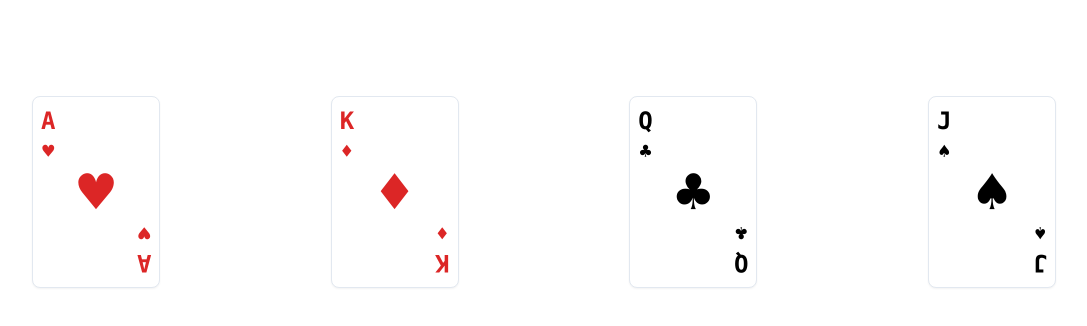
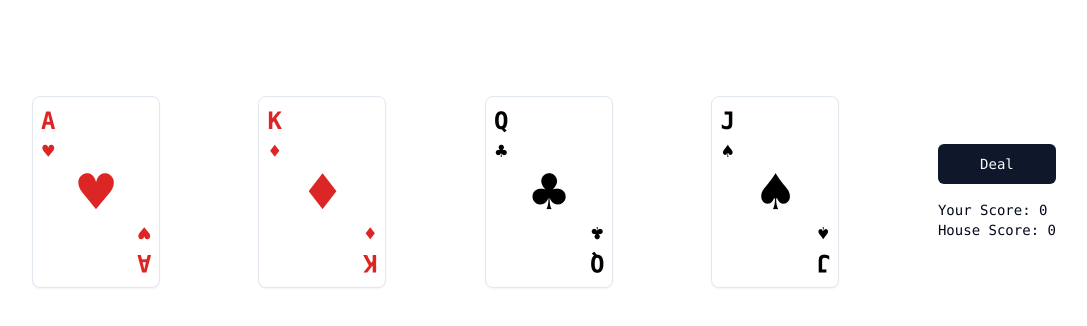
Before and after one commit to msmithburger/blackjack, a Next.js app: page / in a window 1280 px wide. Shown: the top 326 px of the page, without its empty margins (96-1183 px from the left). Built offline with nearby package versions, Linux system fonts and the light colour scheme.

Commit message:
feat: adding controls and game state provider

```diff
--- a/src/app/page.tsx
+++ b/src/app/page.tsx
@@ -1,14 +1,19 @@
+import Controls from "@/components/Controls";
 import PlayingCard from "@/components/PlayingCard";
-import Image from "next/image";
+import { GameProvider } from "@/providers/GameProvider";
 
 export default function Home() {
   return (
     <main className="flex min-h-screen flex-col items-center justify-between p-24">
       <div className="z-10 w-full max-w-5xl items-center justify-between font-mono text-sm lg:flex">
-        <PlayingCard suit="hearts" value="A" />
-        <PlayingCard suit="diamonds" value="K" />
-        <PlayingCard suit="clubs" value="Q" />
-        <PlayingCard suit="spades" value="J" />
+        <GameProvider>
+          <PlayingCard suit="hearts" value="A" />
+          <PlayingCard suit="diamonds" value="K" />
+          <PlayingCard suit="clubs" value="Q" />
+          <PlayingCard suit="spades" value="J" />
+
+          <Controls />
+        </GameProvider>
       </div>
     </main>
   );
--- /dev/null
+++ b/src/components/Controls.tsx
@@ -0,0 +1,42 @@
+"use client";
+
+import { Button } from "./ui/button";
+import { useGame } from "@/providers/GameProvider";
+
+export default function Controls() {
+  const { gameState, playerScore, houseScore, startGame, hit, stand } =
+    useGame();
+
+  return (
+    <div className="flex flex-col space-y-4">
+      {gameState === "initial" && (
+        <Button variant="default" onClick={startGame}>
+          Deal
+        </Button>
+      )}
+
+      {gameState === "playing" && (
+        <>
+          <Button variant="secondary" onClick={hit}>
+            Hit
+          </Button>
+          <Button variant="secondary" onClick={stand}>
+            Stand
+          </Button>
+        </>
+      )}
+
+      {gameState === "ended" && (
+        <Button variant="default" onClick={startGame}>
+          New Game
+        </Button>
+      )}
+
+      {/* Display scores and game result */}
+      <div>
+        <p>Your Score: {playerScore}</p>
+        <p>House Score: {houseScore}</p>
+      </div>
+    </div>
+  );
+}
--- /dev/null
+++ b/src/components/ui/button.tsx
@@ -0,0 +1,56 @@
+import * as React from "react"
+import { Slot } from "@radix-ui/react-slot"
+import { cva, type VariantProps } from "class-variance-authority"
+
+import { cn } from "@/lib/utils"
+
+const buttonVariants = cva(
+  "inline-flex items-center justify-center whitespace-nowrap rounded-md text-sm font-medium ring-offset-background transition-colors focus-visible:outline-none focus-visible:ring-2 focus-visible:ring-ring focus-visible:ring-offset-2 disabled:pointer-events-none disabled:opacity-50",
+  {
+    variants: {
+      variant: {
+        default: "bg-primary text-primary-foreground hover:bg-primary/90",
+        destructive:
+          "bg-destructive text-destructive-foreground hover:bg-destructive/90",
+        outline:
+          "border border-input bg-background hover:bg-accent hover:text-accent-foreground",
+        secondary:
+          "bg-secondary text-secondary-foreground hover:bg-secondary/80",
+        ghost: "hover:bg-accent hover:text-accent-foreground",
+        link: "text-primary underline-offset-4 hover:underline",
+      },
+      size: {
+        default: "h-10 px-4 py-2",
+        sm: "h-9 rounded-md px-3",
+        lg: "h-11 rounded-md px-8",
+        icon: "h-10 w-10",
+      },
+    },
+    defaultVariants: {
+      variant: "default",
+      size: "default",
+    },
+  }
+)
+
+export interface ButtonProps
+  extends React.ButtonHTMLAttributes<HTMLButtonElement>,
+    VariantProps<typeof buttonVariants> {
+  asChild?: boolean
+}
+
+const Button = React.forwardRef<HTMLButtonElement, ButtonProps>(
+  ({ className, variant, size, asChild = false, ...props }, ref) => {
+    const Comp = asChild ? Slot : "button"
+    return (
+      <Comp
+        className={cn(buttonVariants({ variant, size, className }))}
+        ref={ref}
+        {...props}
+      />
+    )
+  }
+)
+Button.displayName = "Button"
+
+export { Button, buttonVariants }
--- /dev/null
+++ b/src/providers/GameProvider.tsx
@@ -0,0 +1,63 @@
+"use client";
+
+import { createContext, useContext, useState, ReactNode } from "react";
+
+type GameState = "initial" | "playing" | "ended";
+
+interface GameContextType {
+  gameState: GameState;
+  playerScore: number;
+  houseScore: number;
+  startGame: () => void;
+  hit: () => void;
+  stand: () => void;
+}
+
+const GameContext = createContext<GameContextType | undefined>(undefined);
+
+export function useGame() {
+  const context = useContext(GameContext);
+  if (context === undefined) {
+    throw new Error("useGame must be used within a GameProvider");
+  }
+  return context;
+}
+
+export function GameProvider({ children }: { children: ReactNode }) {
+  const [gameState, setGameState] = useState<GameState>("initial");
+  const [playerScore, setPlayerScore] = useState(0);
+  const [houseScore, setHouseScore] = useState(0);
+
+  const startGame = () => {
+    setGameState("playing");
+    setPlayerScore(0);
+    setHouseScore(0);
+  };
+
+  const hit = () => {
+    setPlayerScore((prevScore) => prevScore + 5);
+    if (playerScore > 21) {
+      endGame();
+    }
+  };
+
+  const stand = () => {
+    endGame();
+  };
+
+  const endGame = () => {
+    setGameState("ended");
+    // TODO: Determine winner and display result
+  };
+
+  const value = {
+    gameState,
+    playerScore,
+    houseScore,
+    startGame,
+    hit,
+    stand,
+  };
+
+  return <GameContext.Provider value={value}>{children}</GameContext.Provider>;
+}
```
Also changed, not shown: 1 other file (tests, documents, lock files or other folders).
